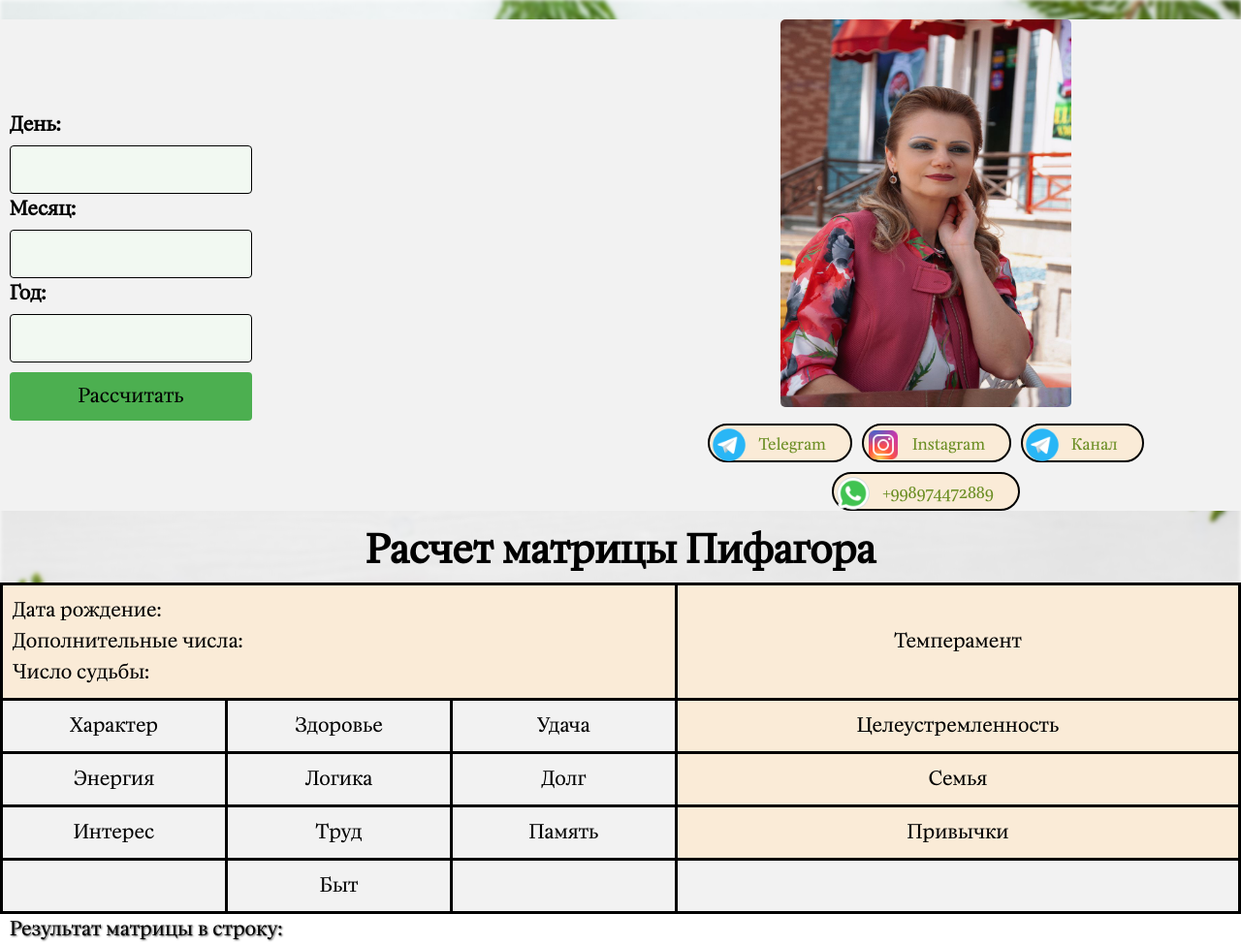
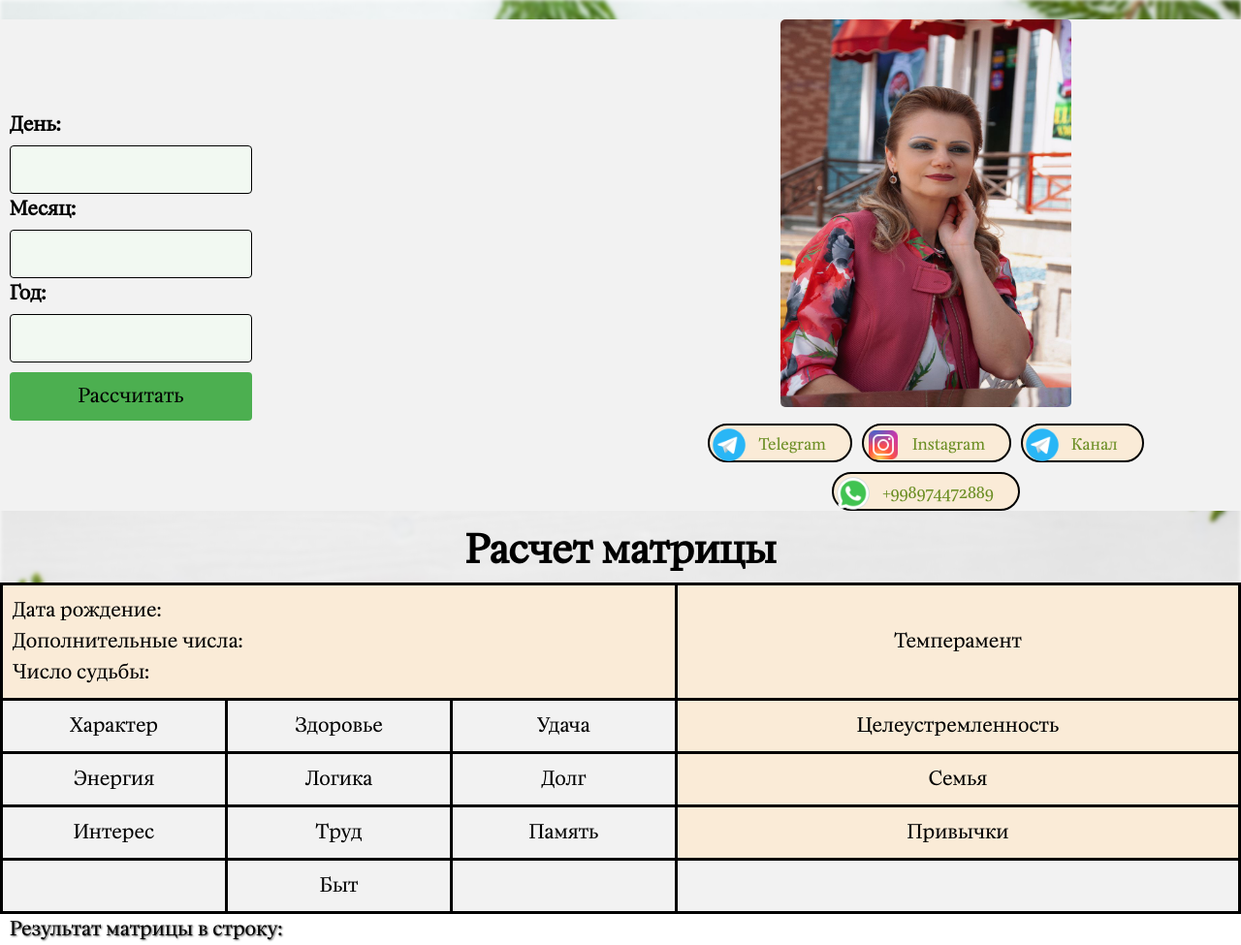
Before and after one commit to Sqizm/MatrixBGKseniya, a plain HTML site: page index.html in a window 1280 px wide. Shown: the whole page at 97% size. Drawn offline with Linux system fonts and the light colour scheme.

Commit message:
rename word in tag h1

```diff
--- a/index.html
+++ b/index.html
@@ -81,7 +81,7 @@
     </header>
 
     <main>
-        <h1>Расчет матрицы Пифагора</h1>
+        <h1>Расчет матрицы</h1>
         <nav class="table-responsive">
             <nav class="table-for-mb">
                 <table style="width: 100%; border: 3px solid;">
```
